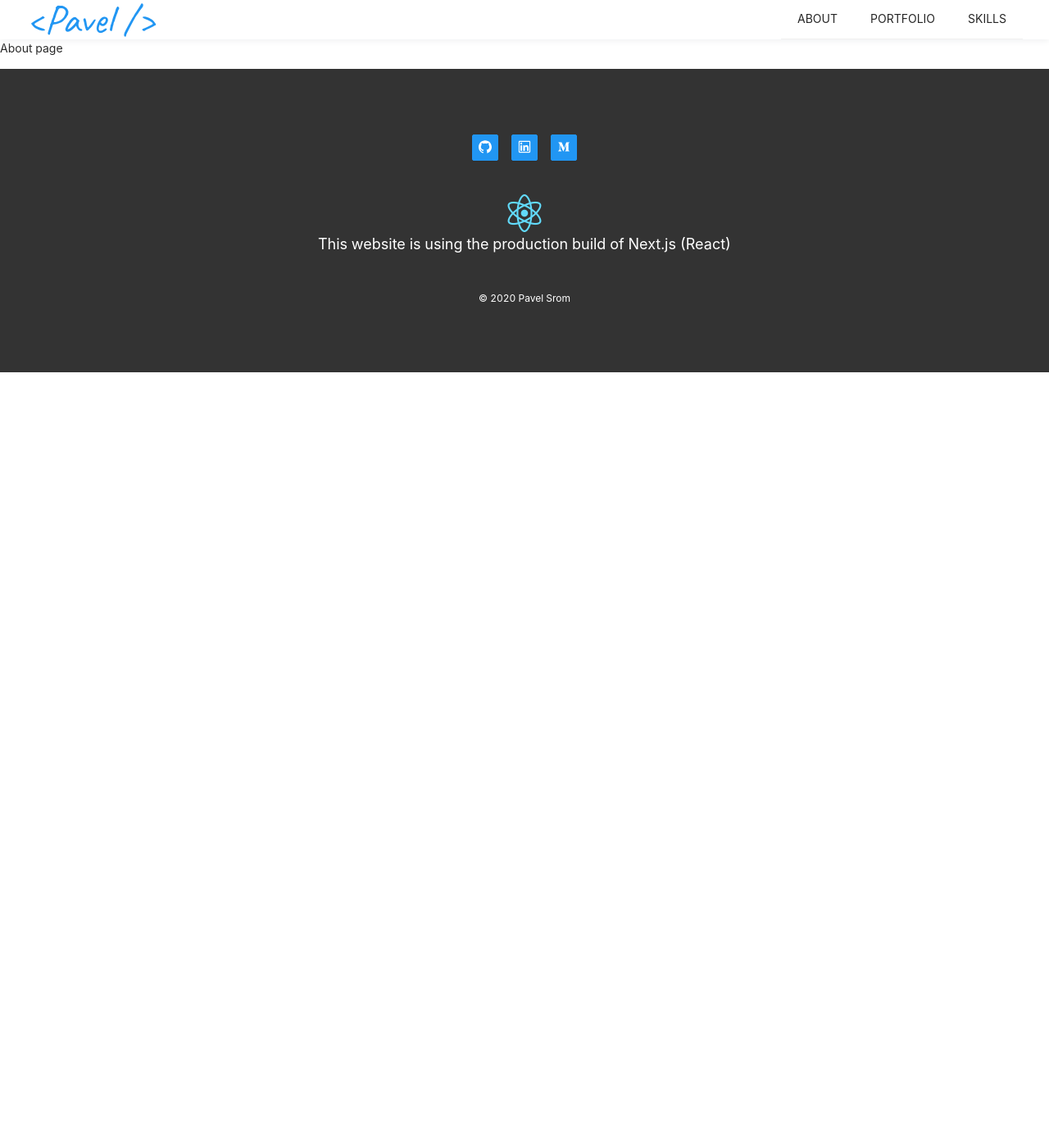
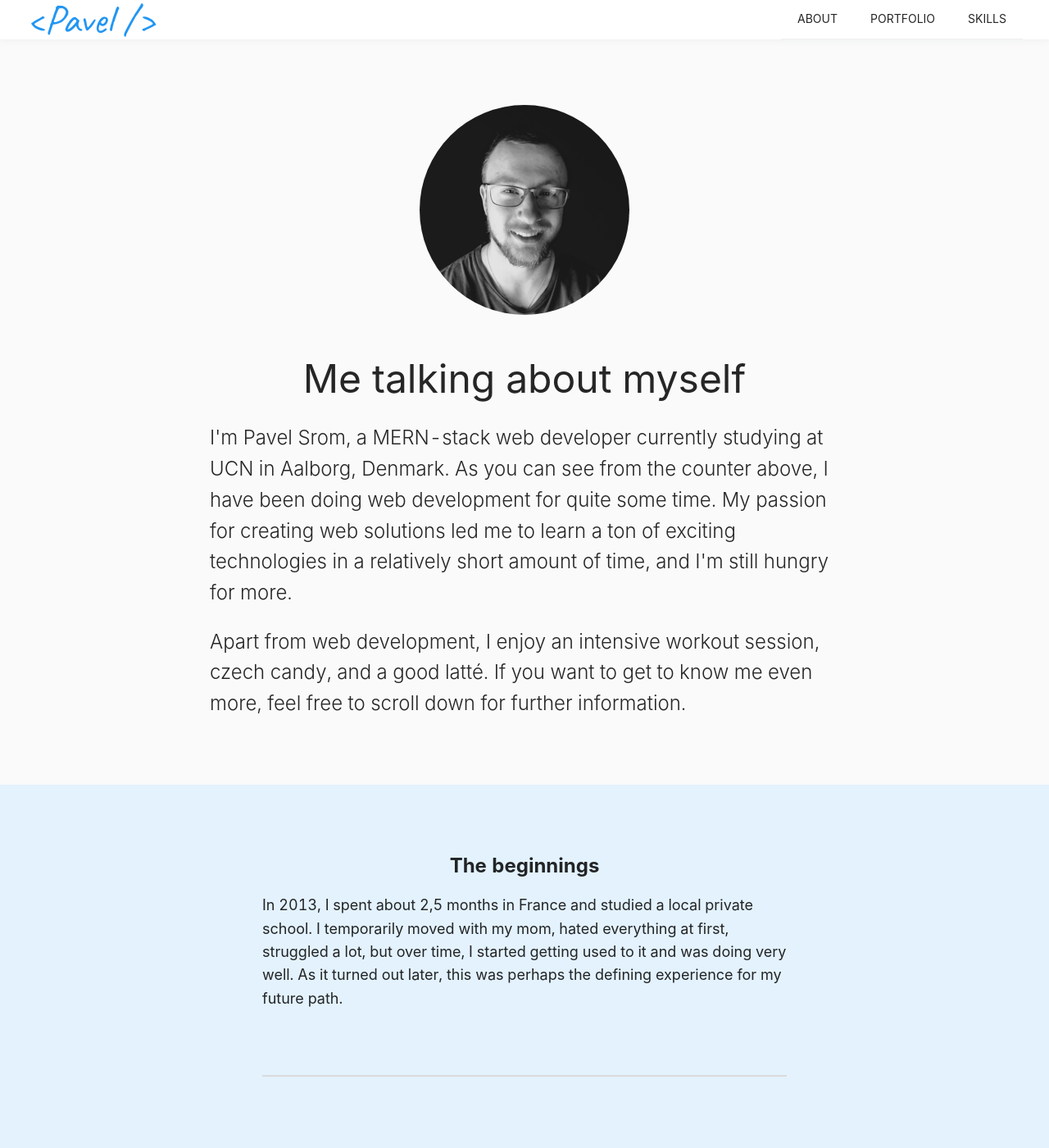
Before and after one commit to PavelSrom/next-typescript-portfolio, a Next.js app: page /about in a window 1280 px wide. Shown: the top 1400 px of the page at 82% size. Before the commit the page ends 848 px from the top, so only its background shows below. Built offline with nearby package versions, Linux system fonts and the light colour scheme.

Commit message:
feat(about-page): data and layout

```diff
--- /dev/null
+++ b/components/about-detailed/index.tsx
@@ -0,0 +1,54 @@
+import React from 'react'
+import { makeStyles } from '@material-ui/styles'
+import { Divider } from 'antd'
+import ResponsiveContainer from '../../styleguide/responsive-container'
+import LineLength from '../../styleguide/line-length'
+import { Subheadline, BodyText } from '../../styleguide/typography'
+import { Theme } from '../../utils/theme'
+import { aboutPage } from '../../data/about'
+
+const { detailedIntro } = aboutPage
+
+const useStyles = makeStyles<Theme>(theme => ({
+  about: {
+    background: theme.color.lightblue,
+  },
+  subheadline: {
+    textAlign: 'center',
+    fontWeight: 'bolder',
+    marginBottom: theme.spacing(2),
+  },
+  divider: {
+    margin: `${theme.spacing(10)}px 0`,
+    borderTopWidth: 2,
+  },
+}))
+
+const AboutDetailed: React.FC = () => {
+  const classes = useStyles()
+
+  return (
+    <section className={classes.about}>
+      <ResponsiveContainer>
+        <LineLength narrow>
+          {detailedIntro.map(({ headline, text }, index) => (
+            <React.Fragment key={headline}>
+              <Subheadline className={classes.subheadline}>{headline}</Subheadline>
+              {text.map((item, idx) => (
+                <React.Fragment key={idx}>
+                  {typeof item === 'string' ? <BodyText>{item}</BodyText> : item}
+                </React.Fragment>
+              ))}
+
+              {index !== detailedIntro.length - 1 && (
+                <Divider className={classes.divider} />
+              )}
+            </React.Fragment>
+          ))}
+        </LineLength>
+      </ResponsiveContainer>
+    </section>
+  )
+}
+
+export default AboutDetailed
--- /dev/null
+++ b/components/short-intro/index.tsx
@@ -0,0 +1,58 @@
+import React from 'react'
+import { makeStyles } from '@material-ui/styles'
+import { LazyLoadImage } from 'react-lazy-load-image-component'
+import ResponsiveContainer from '../../styleguide/responsive-container'
+import LineLength from '../../styleguide/line-length'
+import { Headline, Subheadline } from '../../styleguide/typography'
+import { Theme } from '../../utils/theme'
+import { aboutPage } from '../../data/about'
+
+const useStyles = makeStyles<Theme>(theme => ({
+  intro: {
+    backgroundColor: theme.color.lightgray,
+  },
+  headline: {
+    marginBottom: theme.spacing(2),
+    textAlign: 'center',
+  },
+  img: {
+    display: 'block',
+    margin: '0 auto',
+    borderRadius: '50%',
+    marginBottom: 40,
+  },
+}))
+
+const {
+  shortIntro: { headline, text },
+} = aboutPage
+
+const ShortIntro: React.FC = () => {
+  const classes = useStyles()
+
+  return (
+    <section className={classes.intro}>
+      <ResponsiveContainer>
+        <LazyLoadImage
+          src="/images/meRounded.jpg"
+          className={classes.img}
+          width={256}
+          height={256}
+          alt=""
+        />
+        <LineLength>
+          <Headline className={classes.headline}>{headline}</Headline>
+          {text.map((item, index) =>
+            typeof item === 'string' ? (
+              <Subheadline key={index}>{item}</Subheadline>
+            ) : (
+              <React.Fragment key={index}>{item}</React.Fragment>
+            )
+          )}
+        </LineLength>
+      </ResponsiveContainer>
+    </section>
+  )
+}
+
+export default ShortIntro
--- /dev/null
+++ b/data/about.tsx
@@ -0,0 +1,86 @@
+/* eslint-disable react/react-in-jsx-scope */
+/* eslint-disable react/jsx-key */
+/* eslint-disable import/prefer-default-export */
+import { AboutPage } from './types'
+
+export const aboutPage: AboutPage = {
+  shortIntro: {
+    headline: 'Me talking about myself',
+    text: [
+      `
+			I'm Pavel Srom, a MERN-stack web developer currently studying at UCN in
+            Aalborg, Denmark. As you can see from the counter above, I have been doing web
+            development for quite some time. My passion for creating web solutions led me
+            to learn a ton of exciting technologies in a relatively short amount of time,
+            and I'm still hungry for more.
+			`,
+      <br />,
+      `
+			Apart from web development, I enjoy an intensive workout session, czech candy,
+			and a good latté. If you want to get to know me even more, feel free to scroll
+			down for further information.
+			`,
+    ],
+  },
+  detailedIntro: [
+    {
+      headline: 'The beginnings',
+      text: [
+        `In 2013, I spent about 2,5 months in France and studied a local
+				private school. I temporarily moved with my mom, hated
+				everything at first, struggled a lot, but over time, I started
+				getting used to it and was doing very well. As it turned out
+				later, this was perhaps the defining experience for my future
+				path.`,
+      ],
+    },
+    {
+      headline: 'The decision',
+      text: [
+        `A lot of things for me changed in early 2017 when I decided to
+				learn English on my own, and finally got a somewhat clear
+				picture of what I want to do in the future.`,
+        <br />,
+        <br />,
+        `During the time, I also knew I want to study abroad and not in
+				Czechia. I'm very grateful I made that decision back in the day,
+				because it led me to gain a ton of experience with living and
+				studying in Denmark. I've met a lot of new people and found out
+				I can take care of myself in a foreign country.`,
+      ],
+    },
+    {
+      headline: 'The commitment',
+      text: [
+        `As soon as I started my studies in Denmark, I was introduced to
+				a lot of things to work with. I didn't like to code at first,
+				but I somehow embraced it over time and a few weeks later, I
+				decided this is what I want to do for living, and I've been
+				giving it my 100% ever since.`,
+        <br />,
+        <br />,
+        `The journey hasn't always been just sunshine and rainbows,
+				though - you have to get used to failing, and failing often,
+				especially as a developer, but when you do, amazing things
+				happen. I can now create almost anything from start to finish,
+				and I get a sense of pride whenever I make something from an
+				empty folder to a fully functional product.`,
+      ],
+    },
+    {
+      headline: 'The future',
+      text: [
+        `Web development is a constantly changing field, and if you don't
+				keep up, you lose. I like that approach, however, because it
+				doesn't let you settle. Some of the things I'd like to learn in
+				the future are making native apps, serverless architecture, and
+				maybe AI at some point.`,
+        <br />,
+        <br />,
+        `I'm not sure if web development is something I want to do forever,
+				though. It's definitely my north star for the next few years, but
+				I might want to switch careers later on in life.`,
+      ],
+    },
+  ],
+}
--- a/pages/about/index.tsx
+++ b/pages/about/index.tsx
@@ -1,11 +1,15 @@
 import React from 'react'
 import { NextPage } from 'next'
 
+import ShortIntro from '../../components/short-intro'
+import AboutDetailed from '../../components/about-detailed'
+
 const About: NextPage = () => {
   return (
-    <div>
-      <p>About page</p>
-    </div>
+    <>
+      <ShortIntro />
+      <AboutDetailed />
+    </>
   )
 }
 
```
Also changed, not shown: data/types.ts (+11 -0 lines).
